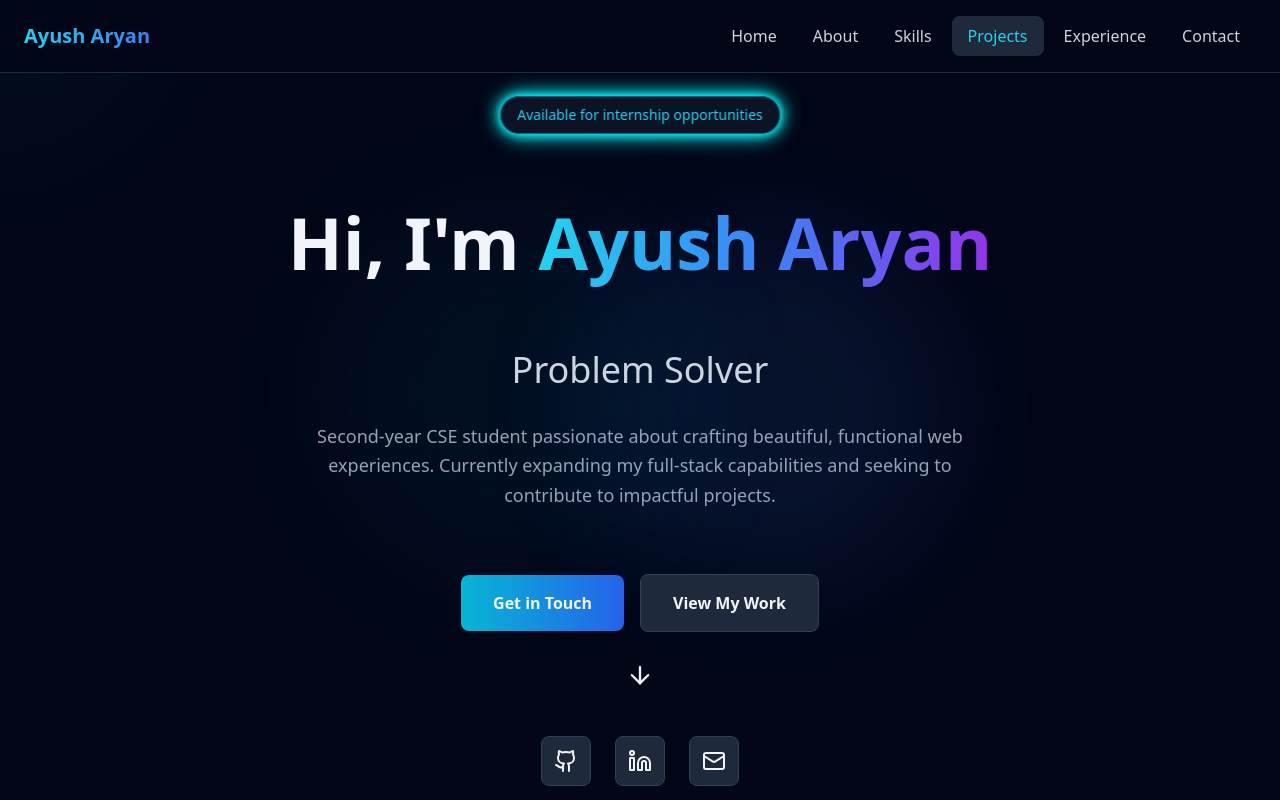
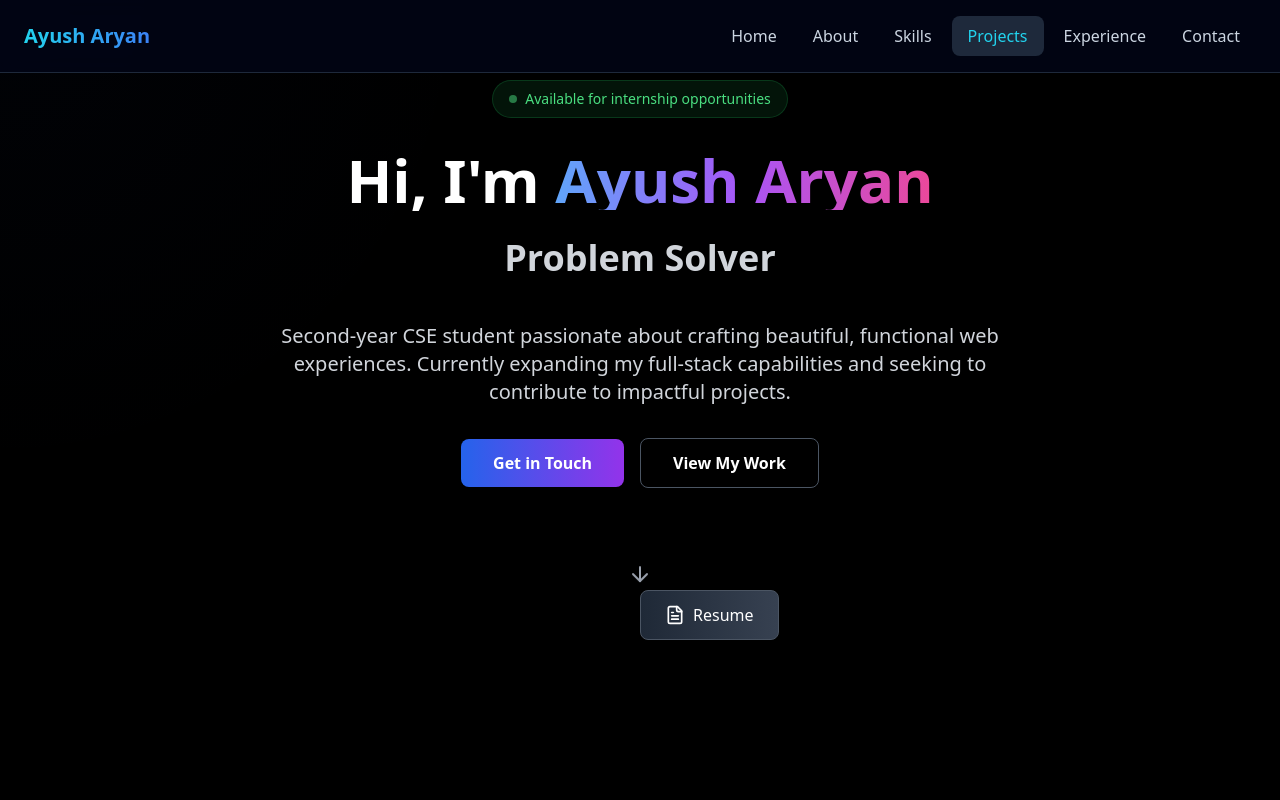
Before and after one commit to DarkSorcerer14/ayush-aryan-portfolio, a React (Vite) app: page / in a window 1280 px wide. Shown: the top 800 px of the page. Built offline with nearby package versions, Linux system fonts and the light colour scheme.

Commit message:
Update Hero.tsx

```diff
--- a/src/components/Hero.tsx
+++ b/src/components/Hero.tsx
@@ -1,4 +1,4 @@
-import { Github, Linkedin, Mail, ArrowDown } from 'lucide-react';
+import { ArrowDown, FileText } from 'lucide-react';
 import { useEffect, useState } from 'react';
 
 const Hero = () => {
@@ -8,7 +8,6 @@ const Hero = () => {
     const handleMouseMove = (e: MouseEvent) => {
       setMousePosition({ x: e.clientX, y: e.clientY });
     };
-
     window.addEventListener('mousemove', handleMouseMove);
     return () => window.removeEventListener('mousemove', handleMouseMove);
   }, []);
@@ -24,144 +23,95 @@ const Hero = () => {
   }, []);
 
   return (
-    <section id="hero" className="min-h-screen flex items-center justify-center relative overflow-hidden pt-16">
-
+    <div className="relative min-h-screen bg-black text-white overflow-hidden">
       {/* Background radial gradient effect */}
       <div
-        className="absolute inset-0 opacity-30"
+        className="fixed inset-0 opacity-20 pointer-events-none"
         style={{
-          background: `radial-gradient(600px circle at ${mousePosition.x}px ${mousePosition.y}px, rgba(6, 182, 212, 0.15), transparent 40%)`,
+          background: `radial-gradient(600px circle at ${mousePosition.x}px ${mousePosition.y}px, rgba(29, 78, 216, 0.15), transparent 80%)`,
         }}
       />
 
       {/* Background blur blobs */}
-      <div className="absolute inset-0">
-        <div className="absolute top-1/4 left-1/4 w-96 h-96 bg-cyan-500/10 rounded-full blur-3xl animate-pulse" />
-        <div className="absolute bottom-1/4 right-1/4 w-96 h-96 bg-blue-500/10 rounded-full blur-3xl animate-pulse delay-700" />
-      </div>
+      <div className="absolute top-0 -left-4 w-72 h-72 bg-purple-300 rounded-full mix-blend-multiply filter blur-xl opacity-70 animate-blob"></div>
+      <div className="absolute top-0 -right-4 w-72 h-72 bg-yellow-300 rounded-full mix-blend-multiply filter blur-xl opacity-70 animate-blob animation-delay-2000"></div>
+      <div className="absolute -bottom-8 left-20 w-72 h-72 bg-pink-300 rounded-full mix-blend-multiply filter blur-xl opacity-70 animate-blob animation-delay-4000"></div>
 
+      <div className="relative z-10 max-w-6xl mx-auto px-4 py-20 text-center">
         {/* Availability Badge */}
-      <div
-        className="
-          absolute
-          top-20 md:top-24
-          left-1/2
-          -translate-x-1/2
-          z-20
-          px-4 py-2
-          bg-slate-900/80
-          backdrop-blur-sm
-          rounded-full
-          text-sm text-cyan-400
-          border border-cyan-500/50
-          animate-fade-in delay-200 animate-pulse-glow
-        "
-      >
+        <div className="inline-flex items-center px-4 py-2 bg-green-500/10 border border-green-500/20 rounded-full text-green-400 text-sm mb-8 animate-fade-in">
+          <div className="w-2 h-2 bg-green-400 rounded-full mr-2 animate-pulse"></div>
           Available for internship opportunities
         </div>
 
         {/* Main Content */}
-      <div className="relative z-10 max-w-7xl mx-auto px-6 text-center pt-24 md:pt-32">
         <div className="space-y-8">
-
           {/* Name/Title (with subtle hover effect) */}
-          <h1
-            className="
-              text-5xl md:text-7xl font-bold mb-6
-              transition-all duration-300
-              hover:scale-[1.02]                 /* Subtle bulge effect */
-              hover:text-shadow-glow             /* Custom glow utility */
-              cursor-default                     /* Indicate it's interactive */
-            "
-          >
-            <span className="opacity-0 animate-fade-in" style={{ animationDelay: '0.4s' }}>Hi, I'm{' '}</span>
-            <span className="bg-gradient-to-r from-cyan-400 via-blue-500 to-purple-600 bg-clip-text text-transparent opacity-0 animate-fade-in" style={{ animationDelay: '0.6s' }}>
+          <div className="space-y-4 animate-fade-in-up">
+            <h1 className="text-4xl md:text-6xl font-bold">
+              Hi, I'm{' '}
+              <span className="bg-gradient-to-r from-blue-400 via-purple-500 to-pink-500 bg-clip-text text-transparent hover:scale-105 transition-transform duration-300 inline-block">
                 Ayush Aryan
               </span>
             </h1>
 
             {/* Rotating Roles (centered) */}
-          <div className="h-20 flex items-center justify-center relative">
-            <p className="text-2xl md:text-4xl text-slate-300 font-light">
+            <div className="relative h-16 flex items-center justify-center">
               {roles.map((role, index) => (
-                <span
-                  key={role}
-                  className={`absolute left-1/2 -translate-x-1/2 transition-all duration-500 ${
-                    index === currentRole
-                      ? 'opacity-100 translate-y-0'
-                      : 'opacity-0 translate-y-4'
+                <h2
+                  key={index}
+                  className={`absolute text-2xl md:text-4xl font-semibold text-gray-300 transition-all duration-500 ${
+                    index === currentRole ? 'opacity-100 translate-y-0' : 'opacity-0 translate-y-4'
                   }`}
                 >
                   {role}
-                </span>
+                </h2>
               ))}
-            </p>
+            </div>
           </div>
 
           {/* Bio Paragraph */}
-          <p className="
-            text-lg
-            text-slate-400
-            max-w-2xl
-            mx-auto
-            leading-relaxed
-            opacity-0 animate-fade-in
-          " style={{ animationDelay: '0.8s' }}>
+          <p className="text-lg md:text-xl text-gray-300 max-w-3xl mx-auto leading-relaxed animate-fade-in-up animation-delay-200">
             Second-year CSE student passionate about crafting beautiful, functional web experiences.
             Currently expanding my full-stack capabilities and seeking to contribute to impactful projects.
           </p>
 
           {/* Action Buttons */}
-          <div className="flex flex-wrap items-center justify-center gap-4 pt-8 opacity-0 animate-fade-in" style={{ animationDelay: '1.0s' }}>
+          <div className="flex flex-col sm:flex-row gap-4 justify-center items-center animate-fade-in-up animation-delay-400">
             <a
               href="#contact"
-              className="px-8 py-4 bg-gradient-to-r from-cyan-500 to-blue-600 rounded-lg font-semibold hover:shadow-lg hover:shadow-cyan-500/50 transition-all hover:scale-105"
+              className="px-8 py-3 bg-gradient-to-r from-blue-600 to-purple-600 text-white font-semibold rounded-lg hover:from-blue-700 hover:to-purple-700 transition-all duration-300 hover:scale-105 hover:shadow-lg hover:shadow-blue-500/25"
             >
               Get in Touch
             </a>
             <a
               href="#projects"
-              className="px-8 py-4 bg-slate-800 rounded-lg font-semibold hover:bg-slate-700 transition-all border border-slate-700 hover:border-slate-600"
+              className="px-8 py-3 border border-gray-600 text-white font-semibold rounded-lg hover:border-gray-400 hover:bg-gray-800 transition-all duration-300 hover:scale-105"
             >
               View My Work
             </a>
           </div>
 
-          {/* UPDATED: ArrowDown Separator */}
-          {/* Used mx-auto for centering, with specific padding and smaller size */}
-          <div className="pt-1 pb-2 opacity-1 animate-fade-in delay-1100"> {/* Added fade-in and delay */}
-            <ArrowDown className="w-7 h-7 text-slate-450 mx-auto animate-bounce" /> {/* Smaller size w-6 h-6 */}
+          {/* ArrowDown Separator */}
+          <div className="pt-12 animate-fade-in animation-delay-600">
+            <ArrowDown className="w-6 h-6 mx-auto text-gray-400 animate-bounce" />
           </div>
-          {/* END UPDATED */}
+        </div>
 
-          {/* Social Icons */}
-          <div className="flex items-center justify-center gap-6 opacity-0 animate-fade-in" style={{ animationDelay: '1.2s' }}>
+        {/* Resume Button - Replaces Social Icons */}
+        <div className="absolute bottom-8 left-1/2 transform -translate-x-1/2 animate-fade-in animation-delay-800">
           <a
-              href="https://github.com/DarkSorcerer14"
+            href="/resume.pdf"
             target="_blank"
             rel="noopener noreferrer"
-              className="p-3 bg-slate-800 rounded-lg hover:bg-slate-700 transition-all hover:scale-110 border border-slate-700 group"
+            className="inline-flex items-center gap-2 px-6 py-3 bg-gradient-to-r from-gray-800 to-gray-700 hover:from-gray-700 hover:to-gray-600 border border-gray-600 rounded-lg text-white font-medium transition-all duration-300 hover:scale-105 hover:shadow-lg hover:shadow-gray-500/25"
           >
-              <Github className="w-6 h-6 group-hover:text-cyan-400 transition-colors" />
-            </a>
-            <a
-              href="https://www.linkedin.com/in/ayush-aryan-3a4688281"
-              target="_blank"
-              rel="noopener noreferrer"
-              className="p-3 bg-slate-800 rounded-lg hover:bg-slate-700 transition-all hover:scale-110 border border-slate-700 group"
-            >
-              <Linkedin className="w-6 h-6 group-hover:text-cyan-400 transition-colors" />
-            </a>
-            <a
-              href="mailto:ayush.aryan@outlook.com"
-              className="p-3 bg-slate-800 rounded-lg hover:bg-slate-700 transition-all hover:scale-110 border border-slate-700 group"
-            >
-              <Mail className="w-6 h-6 group-hover:text-cyan-400 transition-colors" />
+            <FileText className="w-5 h-5" />
+            Resume
           </a>
         </div>
       </div>
     </div>
-    </section>
   );
 };
 
```
Lines whose indentation alone changed are shown as unchanged.
